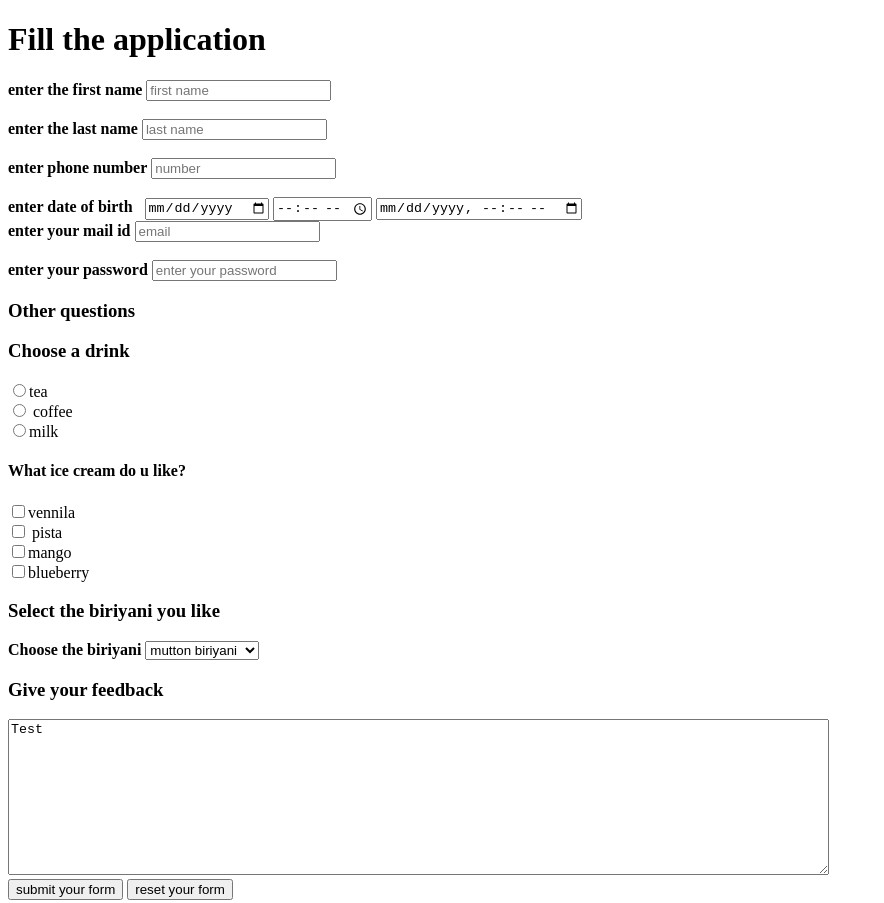
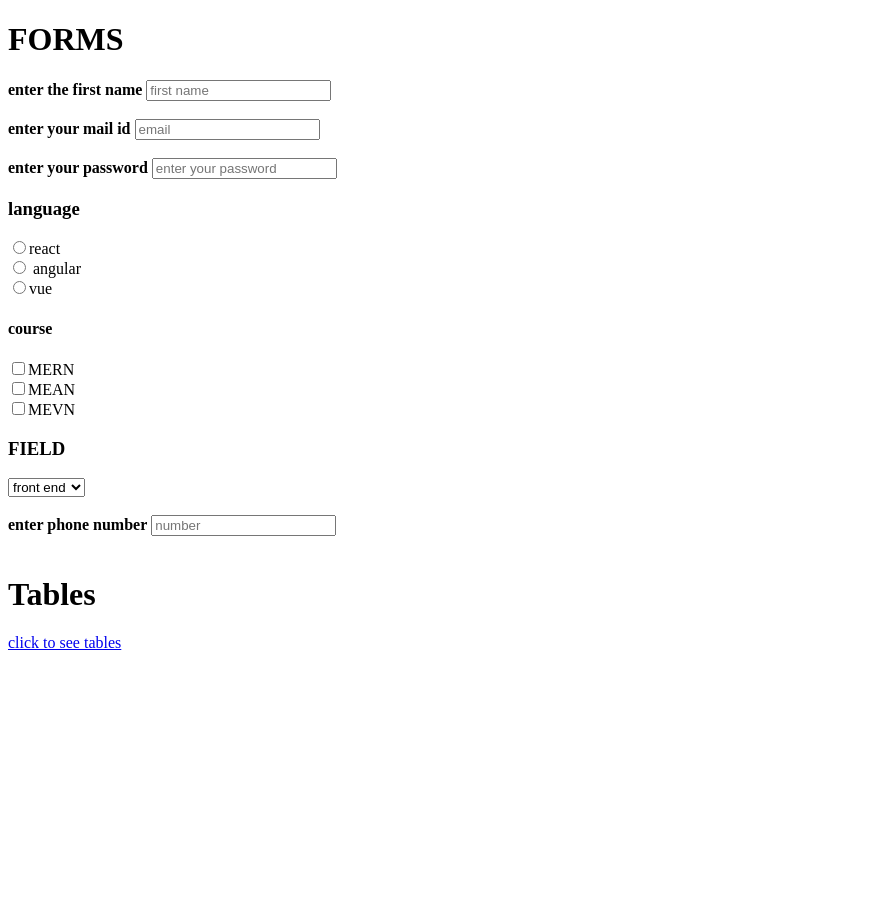
Before and after one commit to monica3636/handson2, a plain HTML site: page index.html in a window 1280 px wide. Shown: the top 903 px of the page, without its empty margins (0-884 px from the left). After the commit the page ends 800 px from the top, so only its background shows below. Drawn offline with Linux system fonts and the light colour scheme.

Commit message:
index file update

```diff
--- a/index.html
+++ b/index.html
@@ -9,62 +9,45 @@
 </head>
 
 <body>
-    <h1>Fill the application</h1>
+    <h1>FORMS</h1>
     <form action="formview.html">
         <label for="fname"><strong>enter the first name</strong></label>
         <input type="text" name="fname" id="fname" placeholder="first name">
         <br><br>
-        <label for="lname"><strong>enter the last name</strong> </label>
-        <input type="text" name="lname" id="lname" placeholder="last name">
-        <br><br>
-        <label for="phone"><strong>enter phone number</strong></label>
-        <input type="tel" name="phone number" id="phone" placeholder="number" pattern="[0-9]{10}">
-        <br><br>
-        <label><strong>enter date of birth</strong> &nbsp;
-            <input type="date" name="bod" id="date of birth">
-            <input type="time" name="bod" id="date of birth">
-            <input type="datetime-local" name="bod" id="date of birth">
-        </label><br>
         <label for="mail"><strong>enter your mail id </strong></label>
         <input type="mail" name="mail id" id="mail" placeholder="email">
         <br><br>
         <label for="password"> <strong>enter your password </strong> </label>
         <input type="password" name="password" id="password" placeholder="enter your password" required>
-        <h3>
-            Other questions
-        </h3>
+        <h3>language</h3>
 
-        <h3>Choose a drink</h3>
-
-        <label><input type="radio" name="drink" id="tea">tea</label>
+        <label><input type="radio" name="drink" id="tea">react</label>
         <br>
         <input type="radio" name="drink" id="coffee">
-        <label for="coffee"> coffee</label>
+        <label for="coffee"> angular</label>
         <br>
-        <label><input type="radio" name="drink" id="milk">milk</label>
+        <label><input type="radio" name="drink" id="milk">vue</label>
         <br>
         <h4>
-            What ice cream do u like?
+            course
         </h4>
-        <label><input type="checkbox" name="ice cream" id="vennila" required>vennila</label>
+        <label><input type="checkbox" name="ice cream" id="vennila" required>MERN</label>
         <br>
-        <lable><input type="checkbox" name="ice cream" id="pista"> pista</lable>
+        <lable><input type="checkbox" name="ice cream" id="pista">MEAN</lable>
         <br>
-        <label><input type="checkbox" name="ice cream" id="mango"required>mango</label>
+        <label><input type="checkbox" name="ice cream" id="mango"required>MEVN</label>
         <br>
-        <label><input type="checkbox" name="ice cream" id="blueberry">blueberry</label>
-        <h3> Select the biriyani you like</h3>
+        <h3> FIELD</h3>
 
-        <lable><strong> Choose the biriyani</strong> </lable>
+        <lable> </lable>
         <select name="biriyani" id="biriyani" size="1">
-        <option value="mutton biriyani" >mutton biriyani</option>
-        <option value="chiken biriyani">chiken biriyani2</option>
-        <option value="fish biriyani"> fish biriyani3</option>
-        </select>
-        <h3>Give your feedback</h3>
-        <textarea name="text" id="leave your commant" cols="100" rows="10" placeholder="leave the commant">Test</textarea>
-        <br>
-        <input type="submit" value="submit your form"> <input type="reset" value="reset your form">
+        <option value="mutton biriyani" >front end</option>
+        <option value="chiken biriyani">back end</option>
+        <option value="fish biriyani"> full stack</option>
+        </select><br><br>
+        <label for="phone"><strong>enter phone number</strong></label>
+        <input type="tel" name="phone number" id="phone" placeholder="number" pattern="[0-9]{10}">
+        <br><br>
     </form>
     <h1>Tables</h1>
     <a href="table.html">click to see tables</a>
```
